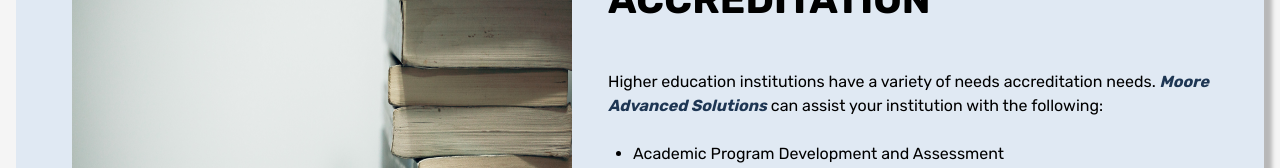
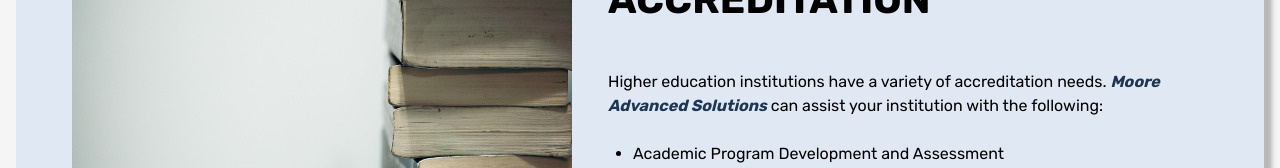
Before and after one commit to Cian747/M, a React (Create React App) app: page /services in a window 1280 px wide. Shown: the part 408-576 px from the top of the page. Built offline with nearby package versions, Linux system fonts and the light colour scheme.

Commit message:
wording edit

```diff
--- a/src/pages/Services.js
+++ b/src/pages/Services.js
@@ -29,7 +29,7 @@ function Services() {
                         <div className="service-title">
                             <h2>HIGHER EDUCATION ACCREDITATION</h2>
                         </div>
-                        <p>Higher education institutions have a variety of needs accreditation needs. <i>Moore Advanced Solutions</i> can assist your institution with the following:</p>
+                        <p>Higher education institutions have a variety of accreditation needs. <i>Moore Advanced Solutions</i> can assist your institution with the following:</p>
                         <br></br>
                             <ul>
                                 <li>Academic Program Development and Assessment</li>
```
